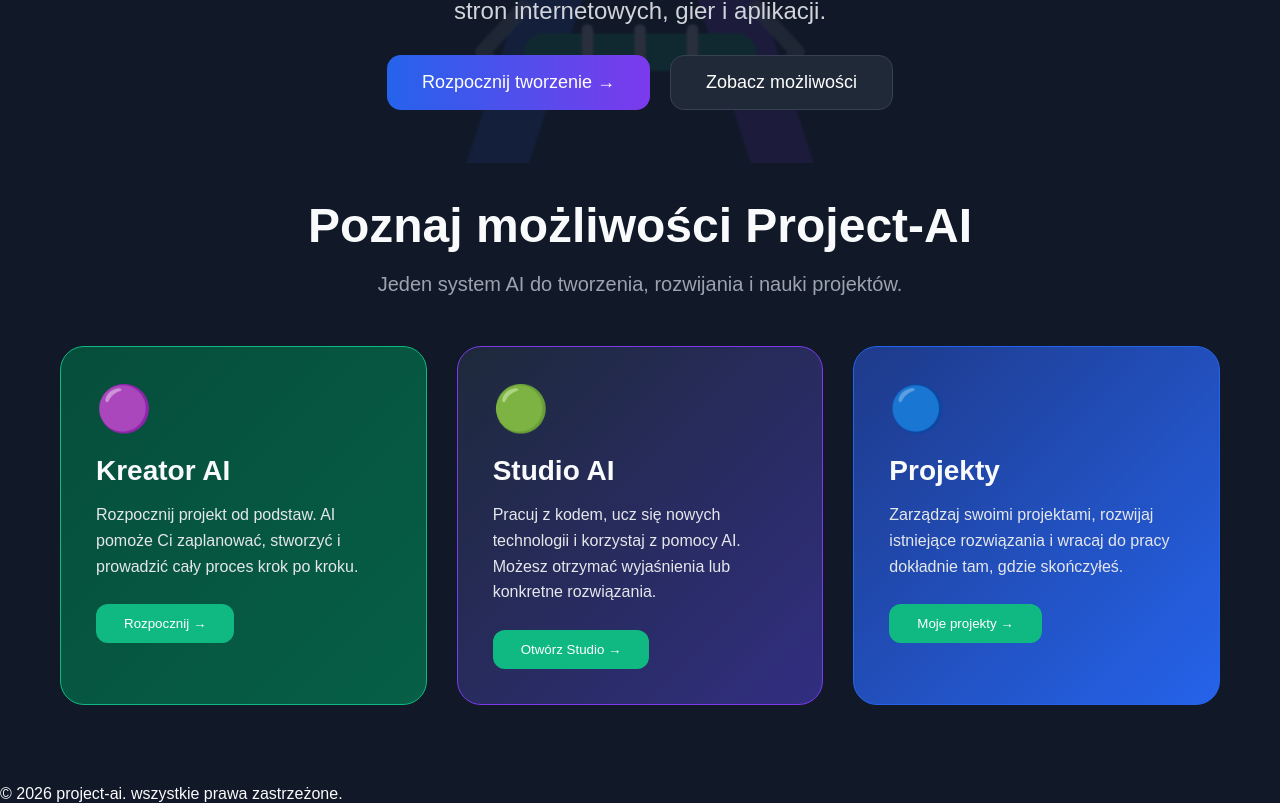
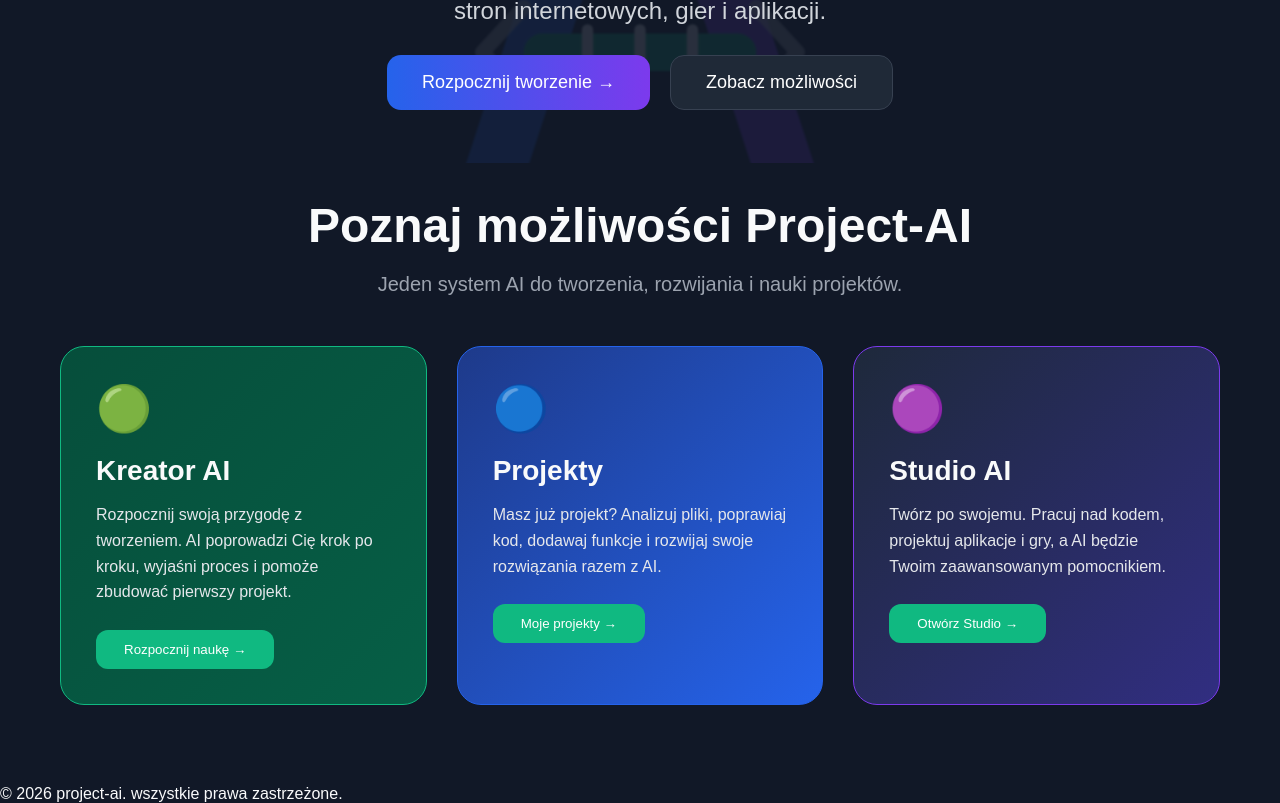
Before and after one commit to PrzemoNH/project-ai, a Next.js app: page / in a window 1280 px wide. Shown: the part 511-1314 px from the top of the page. Built offline with nearby package versions, Linux system fonts and the light colour scheme.

Commit message:
Update features.tsx

```diff
--- a/components/features.tsx
+++ b/components/features.tsx
@@ -17,12 +17,12 @@ export default function Features() {
       <div className="features-grid">
 
 
-        {/* KREATOR AI */}
+        {/* KREATOR AI - UCZ SIĘ */}
 
         <article className="feature-card creator">
 
           <div className="icon">
-            🟣
+            🟢
           </div>
 
 
@@ -32,15 +32,15 @@ export default function Features() {
 
 
           <p>
-            Rozpocznij projekt od podstaw.
-            AI pomoże Ci zaplanować,
-            stworzyć i prowadzić cały proces
-            krok po kroku.
+            Rozpocznij swoją przygodę z tworzeniem.
+            AI poprowadzi Cię krok po kroku,
+            wyjaśni proces i pomoże zbudować
+            pierwszy projekt.
           </p>
 
 
           <button>
-            Rozpocznij →
+            Rozpocznij naukę →
           </button>
 
         </article>
@@ -49,39 +49,7 @@ export default function Features() {
 
 
 
-        {/* STUDIO AI */}
-
-        <article className="feature-card studio">
-
-          <div className="icon">
-            🟢
-          </div>
-
-
-          <h3>
-            Studio AI
-          </h3>
-
-
-          <p>
-            Pracuj z kodem, ucz się nowych
-            technologii i korzystaj z pomocy AI.
-            Możesz otrzymać wyjaśnienia lub
-            konkretne rozwiązania.
-          </p>
-
-
-          <button>
-            Otwórz Studio →
-          </button>
-
-        </article>
-
-
-
-
-
-        {/* PROJEKTY */}
+        {/* PROJEKTY - ROZWIJAJ */}
 
         <article className="feature-card projects">
 
@@ -96,15 +64,47 @@ export default function Features() {
 
 
           <p>
-            Zarządzaj swoimi projektami,
-            rozwijaj istniejące rozwiązania
-            i wracaj do pracy dokładnie
-            tam, gdzie skończyłeś.
+            Masz już projekt?
+            Analizuj pliki, poprawiaj kod,
+            dodawaj funkcje i rozwijaj swoje
+            rozwiązania razem z AI.
           </p>
 
 
           <button>
             Moje projekty →
+          </button>
+
+        </article>
+
+
+
+
+
+        {/* STUDIO AI - TWÓRZ */}
+
+        <article className="feature-card studio">
+
+          <div className="icon">
+            🟣
+          </div>
+
+
+          <h3>
+            Studio AI
+          </h3>
+
+
+          <p>
+            Twórz po swojemu.
+            Pracuj nad kodem, projektuj
+            aplikacje i gry, a AI będzie
+            Twoim zaawansowanym pomocnikiem.
+          </p>
+
+
+          <button>
+            Otwórz Studio →
           </button>
 
         </article>
```
